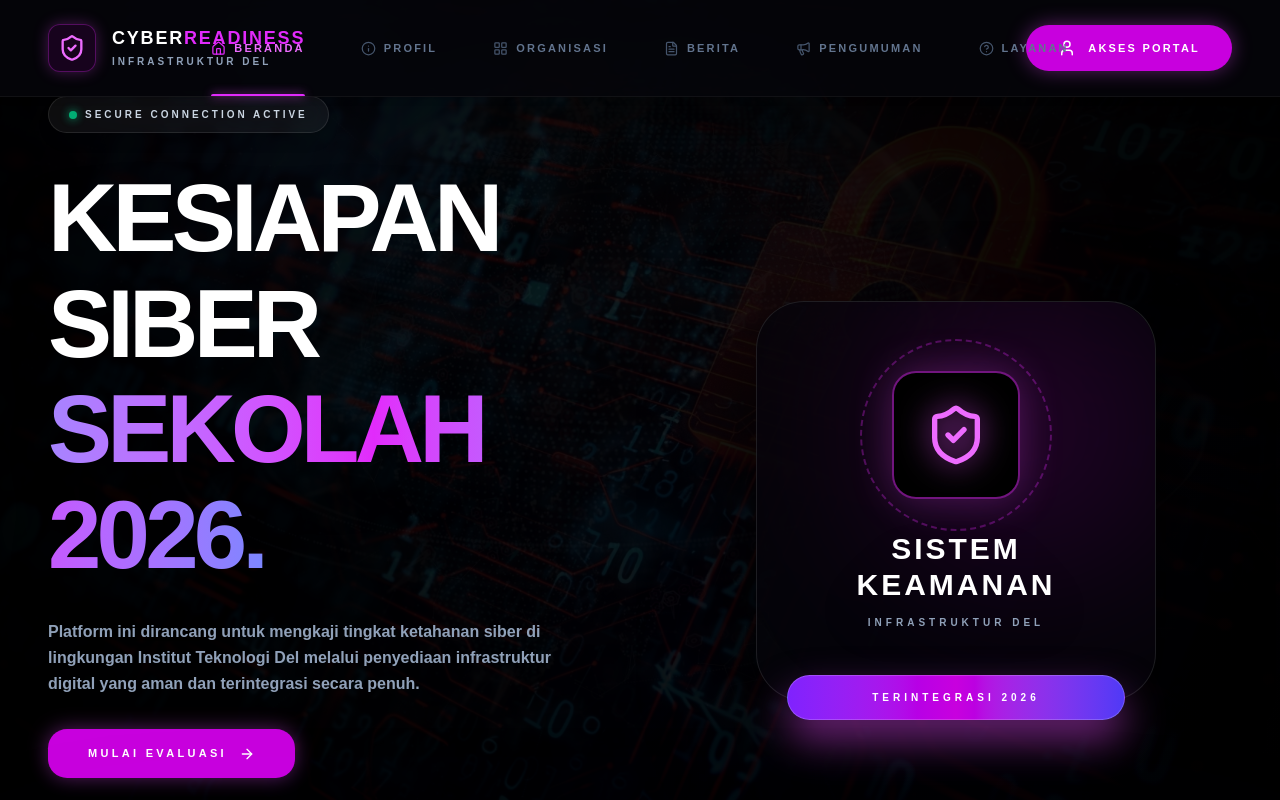
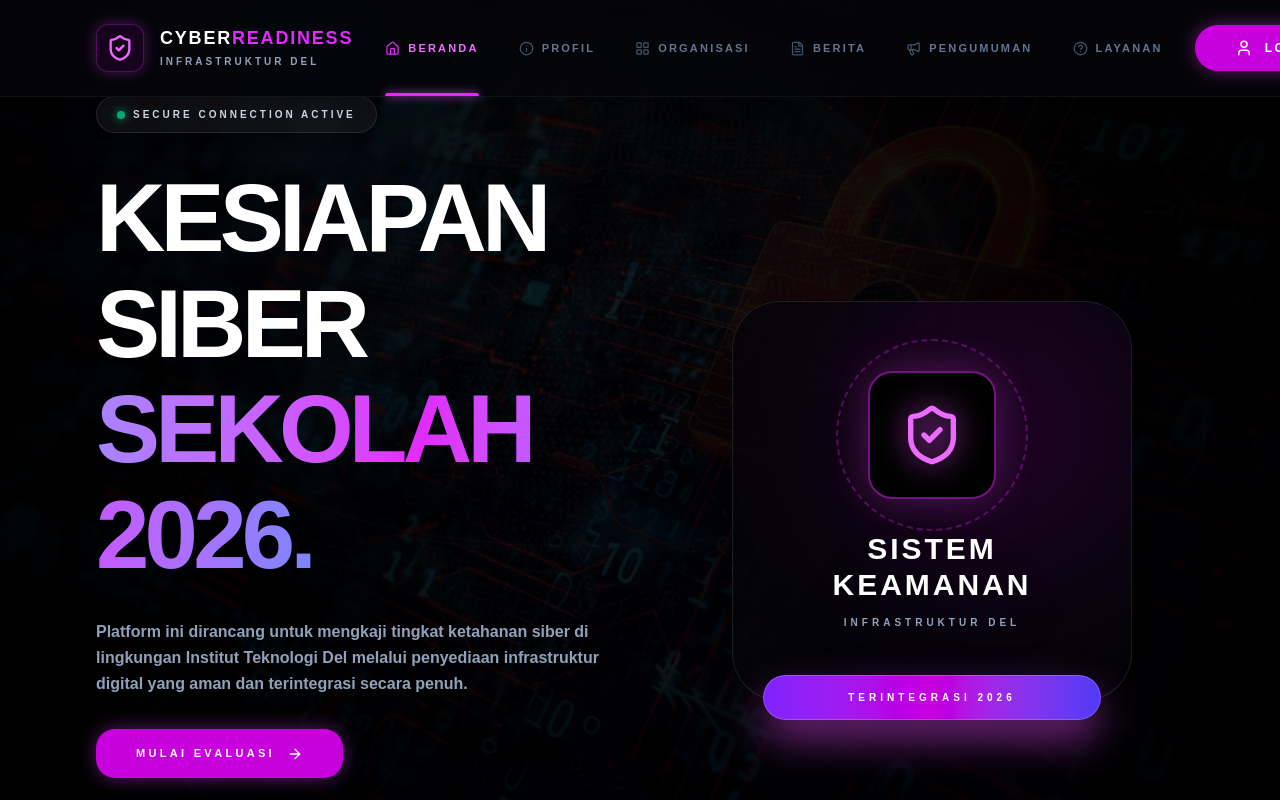
Before and after one commit to Edwinn1711/cyber-backend, a Next.js app: page / in a window 1280 px wide. Shown: the top 800 px of the page. Built offline with nearby package versions, Linux system fonts and the light colour scheme.

Commit message:
fix: penyempurnaan layout navbar absolute center anti tabrakan dan ubah tombol login

```diff
--- a/app/(loginregister)/page.tsx
+++ b/app/(loginregister)/page.tsx
@@ -240,20 +240,22 @@ export default function CyberLandingDark() {
   return (
     <div className="flex flex-col min-h-screen w-full bg-black text-slate-200 overflow-x-hidden selection:bg-fuchsia-500/30 relative">
 
-      {/* BACKGROUND GAMBAR & EFEK KLIK DEWA */}
+      {/* 1. BACKGROUND GAMBAR UTAMA */}
       <PersistentUniverse bgIdx={bgIdx} />
+
+      {/* 2. EFEK PARTIKEL KURSOR DEWA */}
       <UltraGodTierParticleSystem />
 
       {/* ========================================================================= */}
-      {/* HEADER NAVBAR (LAYOUT BARU: 1/4 - 2/4 - 1/4 AGAR TIDAK MEPET)             */}
+      {/* 3. NAVBAR (LAYOUT BARU: SUPER LEGA & BEBAS TABRAKAN)                      */}
       {/* ========================================================================= */}
       <header className="fixed top-0 left-0 right-0 z-40 w-full border-b border-white/5 bg-[#05050a]/80 backdrop-blur-xl shadow-md">
-        {/* max-w-[1600px] agar mengisi pinggir layar lebih luas */}
-        <div className="max-w-[1600px] mx-auto px-6 lg:px-12 h-24 flex items-center justify-between">
+        {/* w-full dan px yang besar agar logo dan tombol mentok di pinggir layar */}
+        <div className="w-full mx-auto px-6 lg:px-16 xl:px-24 h-24 flex items-center justify-between">
 
-          {/* AREA KIRI: LOGO (Lebar 25%) */}
-          <div className="flex items-center gap-4 lg:w-1/4">
-             <div className="w-12 h-12 bg-fuchsia-600/10 border border-fuchsia-500/30 rounded-xl flex items-center justify-center shadow-[0_0_15px_rgba(217,70,239,0.3)] shrink-0">
+          {/* AREA KIRI: LOGO (MENGUNCI DI KIRI) */}
+          <div className="flex items-center gap-4 shrink-0">
+             <div className="w-12 h-12 bg-fuchsia-600/10 border border-fuchsia-500/30 rounded-xl flex items-center justify-center shadow-[0_0_15px_rgba(217,70,239,0.3)]">
                 <ShieldCheck size={28} className="text-fuchsia-400" />
              </div>
              <div className="whitespace-nowrap">
@@ -262,8 +264,8 @@ export default function CyberLandingDark() {
              </div>
           </div>
 
-          {/* AREA TENGAH: MENU (Lebar 50%, Posisi Terpusat Mutlak) */}
-          <nav className="hidden lg:flex items-center justify-center gap-8 xl:gap-14 lg:w-2/4">
+          {/* AREA TENGAH: MENU (FLEX-1 AGAR MENGAMBIL SISA RUANG LALU DI-CENTER) */}
+          <nav className="hidden xl:flex flex-1 items-center justify-center gap-10 px-8">
              {[
                { icon: Home, label: 'Beranda', active: true },
                { icon: Info, label: 'Profil', active: false },
@@ -272,23 +274,23 @@ export default function CyberLandingDark() {
                { icon: Megaphone, label: 'Pengumuman', active: false },
                { icon: HelpCircle, label: 'Layanan', active: false }
              ].map((item, idx) => (
-               <div key={idx} className="relative flex flex-col items-center justify-center group cursor-pointer h-24">
+               <div key={idx} className="relative flex flex-col items-center justify-center group cursor-pointer h-24 whitespace-nowrap">
                   <div className={`flex items-center gap-2 text-[11px] uppercase tracking-[0.2em] font-black transition-colors ${item.active ? 'text-fuchsia-400' : 'text-slate-500 group-hover:text-white'}`}>
                     <item.icon size={15} className={item.active ? "text-fuchsia-500" : "text-slate-600 group-hover:text-fuchsia-400"} />
                     {item.label}
                   </div>
-                  {item.active && <div className="absolute bottom-0 w-full h-[2px] bg-fuchsia-500 rounded-t-md shadow-[0_0_10px_#d946ef]" />}
+                  {item.active && <div className="absolute bottom-0 w-full h-[3px] bg-fuchsia-500 rounded-t-md shadow-[0_0_10px_#d946ef]" />}
                </div>
              ))}
           </nav>
 
-          {/* AREA KANAN: TOMBOL LOGIN (Lebar 25%, Terdorong ke Kanan) */}
-          <div className="flex items-center justify-end lg:w-1/4">
+          {/* AREA KANAN: TOMBOL LOGIN (MENGUNCI DI KANAN, KATA DIGANTI JADI LOGIN) */}
+          <div className="shrink-0 flex items-center justify-end">
             <button
                onClick={() => setIsLoginOpen(true)}
-               className="flex items-center gap-3 px-8 py-3.5 bg-fuchsia-600 text-white rounded-full font-black text-[11px] tracking-[0.2em] uppercase hover:bg-fuchsia-500 transition-all shadow-[0_0_20px_rgba(217,70,239,0.4)] hover:shadow-[0_0_30px_rgba(217,70,239,0.6)] hover:-translate-y-0.5"
+               className="flex items-center gap-3 px-10 py-3.5 bg-fuchsia-600 text-white rounded-full font-black text-[12px] tracking-[0.2em] uppercase hover:bg-fuchsia-500 transition-all shadow-[0_0_20px_rgba(217,70,239,0.4)] hover:shadow-[0_0_30px_rgba(217,70,239,0.6)] hover:-translate-y-0.5"
             >
-               <User size={18} /> AKSES PORTAL
+               <User size={18} /> LOGIN
             </button>
           </div>
 
@@ -301,7 +303,7 @@ export default function CyberLandingDark() {
       <div className="relative z-10 w-full pt-24">
 
         {/* SECTION 1: HERO */}
-        <section className="min-h-[calc(100vh-96px)] flex items-center w-full max-w-[1600px] mx-auto px-6 lg:px-12 py-12 lg:py-0">
+        <section className="min-h-[calc(100vh-96px)] flex items-center w-full max-w-[1600px] mx-auto px-6 lg:px-16 xl:px-24 py-12 lg:py-0">
            <div className="grid grid-cols-1 lg:grid-cols-2 gap-12 lg:gap-20 items-center w-full">
 
               {/* Teks Kiri */}
@@ -386,7 +388,7 @@ export default function CyberLandingDark() {
            <div className="absolute top-0 inset-x-0 h-[600px] bg-gradient-to-b from-indigo-900/10 via-fuchsia-900/5 to-transparent blur-[120px] pointer-events-none" />
            <div className="absolute inset-0 bg-grid-static opacity-[0.05] pointer-events-none" />
 
-           <section className="max-w-[1600px] mx-auto px-6 lg:px-12 relative z-10">
+           <section className="max-w-[1400px] mx-auto px-6 lg:px-16 xl:px-24 relative z-10">
                <div className="text-center mb-20">
                  <h2 className="text-4xl lg:text-5xl font-black tracking-tighter uppercase mb-6 drop-shadow-2xl">
                    <span className="text-transparent bg-clip-text bg-gradient-to-r from-cyan-400 via-blue-500 to-fuchsia-500">Pilar Strategis</span> Kami
```
